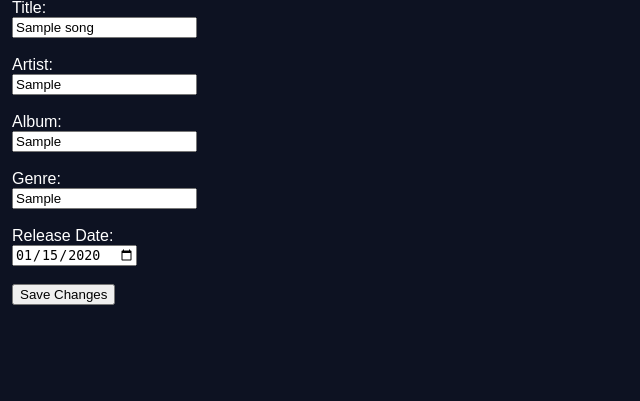
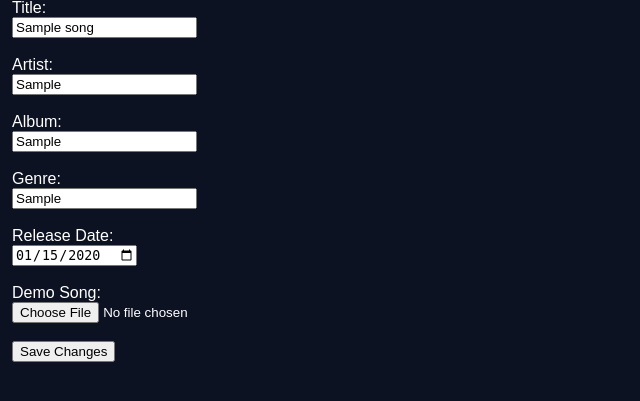
Before and after one commit to muhammada06/Music-Catalog, a Flask app: page /admin/edit/1 in a window 1280 px wide. Shown: the part 143-544 px from the top of the page, without its empty margins (0-640 px from the left). Run offline with Flask 3, Linux system fonts and the light colour scheme; a user stored in the database is signed in; tables that the repository leaves empty hold one stand-in row (values such as "Sample post").

Commit message:
You can now play the demo song

```diff
--- a/app/routes/admin.py
+++ b/app/routes/admin.py
@@ -53,13 +53,11 @@ def add_song():
         if release_date_str:
             release_date = datetime.strptime(release_date_str, "%Y-%m-%d").date()
 
-        file = request.files.get('audio')
-
+        filename = None
         file = request.files.get('audio')
         if file:
             filename = secure_filename(file.filename)
-            filepath = os.path.join("instance/demo_song", filename)
-            file.save(filepath)
+            file.save(os.path.join("instance/demo_song", filename))
 
         song = Song(
 
@@ -68,7 +66,7 @@ def add_song():
             album=request.form.get('album'),
             genre=request.form.get('genre'),
             release_date=release_date,
-            audio_file=filepath,
+            audio_file=filename,
             user_id=current_user.id
 
         )
@@ -89,8 +87,8 @@ def delete_song(song_id):
     song = Song.query.get_or_404(song_id)
 
     # Only allow deleting your own songs
-    if song.user_id != current_user.id:
-        abort(403)
+    #if song.user_id != current_user.id:
+        #abort(403)
 
     db.session.delete(song)
     db.session.commit()
@@ -105,14 +103,20 @@ def edit_song(song_id):
     song = Song.query.get_or_404(song_id)
 
     # Only allow editing your own songs
-    if song.user_id != current_user.id:
-        abort(403)
+    #if song.user_id != current_user.id:
+        #abort(403)
 
     if request.method == 'POST':
         song.title = request.form.get('title')
         song.artist = request.form.get('artist')
         song.album = request.form.get('album')
         song.genre = request.form.get('genre')
+
+        file = request.files.get('audio')
+        if file:
+            filename = secure_filename(file.filename)
+            file.save(os.path.join("instance/demo_song", filename))
+            song.audio_file = filename
 
         release_date_str = request.form.get('release_date')
         if release_date_str:
--- a/app/templates/admin_dashboard.html
+++ b/app/templates/admin_dashboard.html
@@ -17,7 +17,7 @@
 {% if songs %}
     {% for song in songs %}
         <div style="margin-bottom:15px; padding:10px; border:1px solid #ccc; border-radius:8px;">
-            <b>{{ song.title }}</b> ({{song.album}}) — {{ song.artist }}
+            <b>{{ song.title }}</b> ({{song.album}}) — {{ song.artist }} - {{song.audio_file}}
 
             <div style="margin-top:8px; display:flex; gap:10px;">
                 <a href="{{ url_for('admin.edit_song', song_id=song.id) }}">
--- a/app/templates/edit_song.html
+++ b/app/templates/edit_song.html
@@ -21,6 +21,9 @@
   <label>Release Date:</label><br>
   <input type="date" name="release_date" value="{{ song.release_date }}"><br><br>
 
+  <label>Demo Song:</label><br>
+  <input type="file" name="audio" value="{{ song.audio_file }}"><br><br>
+
   <button type="submit">Save Changes</button>
 </form>
 
--- a/app/templates/user_dashboard.html
+++ b/app/templates/user_dashboard.html
@@ -104,11 +104,11 @@
           <div class="song-card">
             <div class="song-info">
               <div class="song-title">{{ song.title }}</div>
-              <div class="song-meta">{{ song.artist }} | {{ song.album or 'Unknown album' }} | {{ song.genre or 'No genre' }}</div>
+              <div class="song-meta">{{ song.artist }} | {{ song.album or 'Unknown album' }} | {{ song.genre or 'No genre' }} | {{ url_for('user.play', song_id=song.id) }}</div>
             </div>
             {% if song.audio_file %}
               <audio controls>
-                <source src="instance/demo_song/mfcc-demo-music-upbeat-exciting-vlog-background-intro-theme-328256.mp3" type="audio/mpeg">
+                <source src="{{ url_for('user.play', song_id=song.id) }}" type="audio/mpeg">
               </audio>
             {% else %}
               <a class="control-button" href="#">Play</a>
```
Also changed, not shown: app/routes/user.py (+9 -4 lines), song.db (added), users.db (added).
